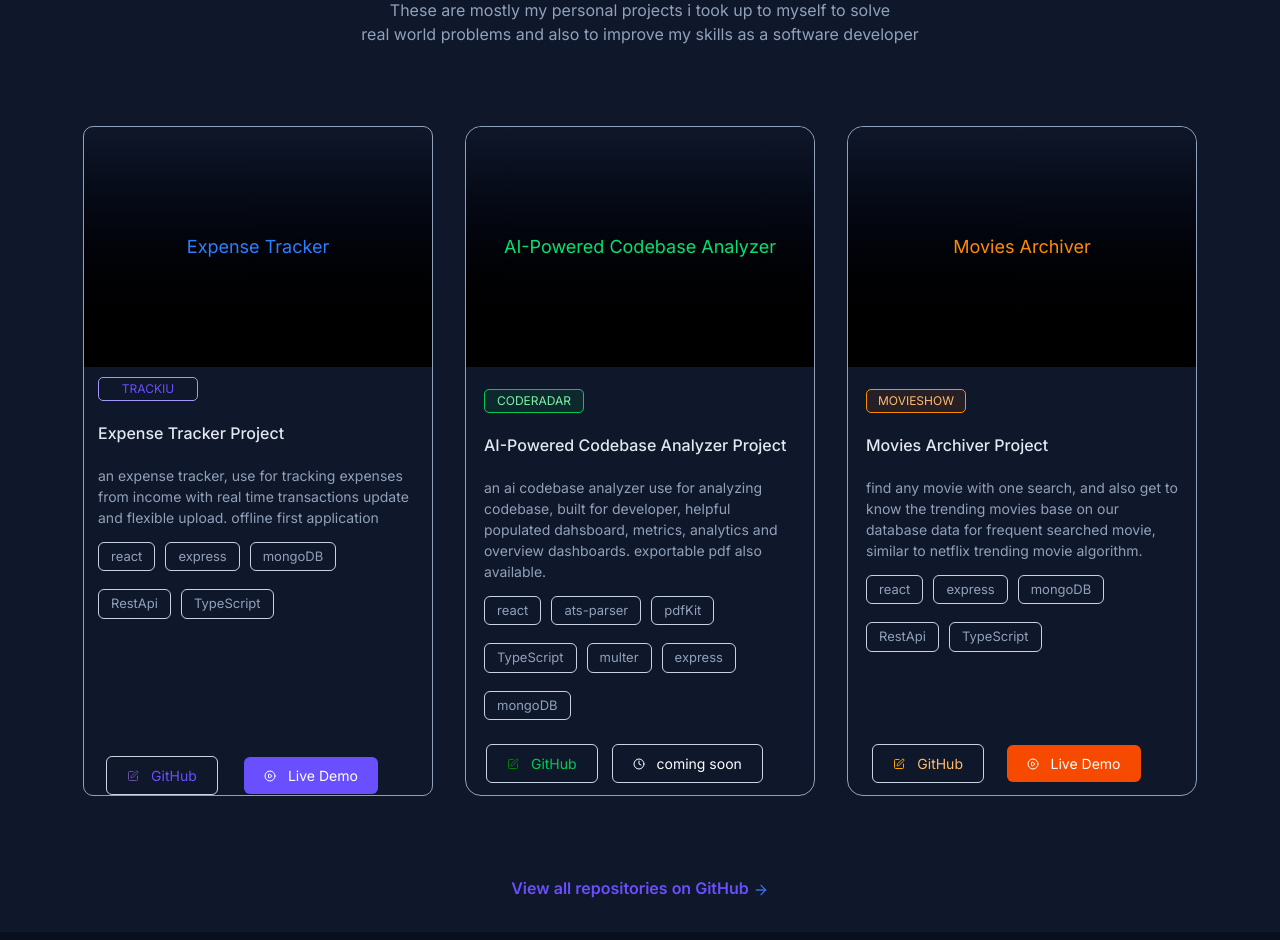
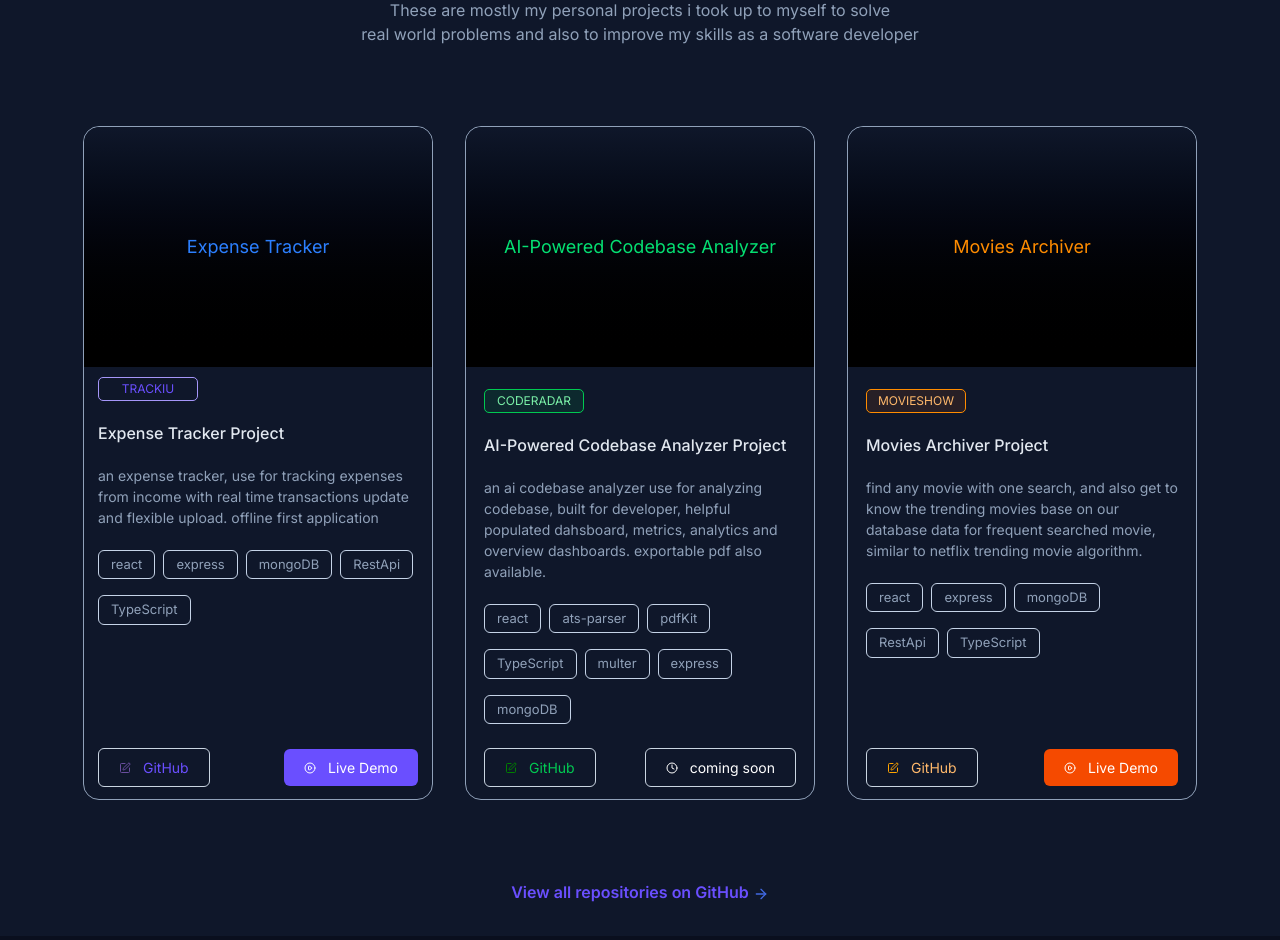
Before and after one commit to focusgabriel/Portfolio, a React (Vite) app: page / in a window 1280 px wide. Shown: the part 1060-2000 px from the top of the page. Built offline with nearby package versions, Linux system fonts and the light colour scheme; no server answers; a web font is replaced by a local one.

Commit message:
refactor: enhance layout and styling of ProjectsCard components for improved consistency and responsiveness

```diff
--- a/src/Projects/aiCodebaseAnalyzer.tsx
+++ b/src/Projects/aiCodebaseAnalyzer.tsx
@@ -14,18 +14,24 @@ interface projectsProps {
 
 const ProjectsCard1 = ({ mainTitle, label, title, content }: projectsProps) => {
   return (
-    <div className="w-full md:w-[350px] min-h-[420px] border relative rounded-2xl border-slate-400 hover:border-green-500 hover:shadow-[0_0_12px_rgba(34,197,94,0.35)] flex flex-col">
-      <div className="w-full h-[30vh] bg-gradient-to-b from-[#0f172a] to-black noBorder flex justify-center items-center rounded-2xl shrink-0">
+    <div className="w-full md:w-80 lg:w-[350px] min-h-[420px] border relative rounded-2xl border-slate-400 hover:border-green-500 hover:shadow-[0_0_12px_rgba(34,197,94,0.12)] flex flex-col">
+      <div className="w-full h-[26vh] md:h-[30vh] bg-gradient-to-b from-[#0f172a] to-black noBorder flex justify-center items-center rounded-2xl shrink-0">
         <h2 className="text-center text-green-400 text-[18px]">{mainTitle}</h2>
       </div>
 
       <div className="px-[18px] py-[12px] flex flex-col flex-1">
-        <p className="border border-green-500 text-green-300 bg-green-500/10 text-center uppercase p-[2px] w-[100px] text-[12px] rounded-[5px] my-[10px]">{label}</p>
-        <h3 className="font-medium capitalize my-[10px] text-slate-200">{title}</h3>
-        <p className="text-slate-400 text-[14px] leading-[150%] my-[10px]">{content}</p>
+        <p className="border border-green-500 text-green-300 bg-green-500/10 text-center uppercase p-[2px] w-[100px] text-[12px] rounded-[5px] my-[10px]">
+          {label}
+        </p>
+        <h3 className="font-medium capitalize my-[10px] text-slate-200">
+          {title}
+        </h3>
+        <p className="text-slate-400 text-[14px] leading-[150%] my-[10px]">
+          {content}
+        </p>
 
-        <div className="labelCards">
-          <ul className="flex flex-wrap items-center gap-[10px]">
+        <div className="labelCards mt-2">
+          <ul className="flex flex-wrap items-center gap-2">
             {codeRadar.map(item => (
               <li key={item.techName} className="inline-block">
                 <LabelCards key={item.techName} content={item.techName} />
@@ -33,8 +39,7 @@ const ProjectsCard1 = ({ mainTitle, label, title, content }: projectsProps) => {
             ))}
           </ul>
         </div>
-
-        <div className="flex justify-around items-center w-[90%] gap-[10px] mt-auto pt-4">
+        <div className="flex flex-col sm:flex-row justify-between items-center gap-3 mt-auto pt-4 w-full ">
           <Button
             icon={SquarePen}
             iconColor="green"
--- a/src/Projects/expenseTracker.tsx
+++ b/src/Projects/expenseTracker.tsx
@@ -14,18 +14,24 @@ interface projectsProps {
 
 const ProjectsCard = ({ mainTitle, label, title, content }: projectsProps) => {
   return (
-    <div className="w-full md:w-[350px] min-h-[420px] rounded-[10px] border border-slate-400 hover:border-[#a596f9] relative flex flex-col">
-      <div className="w-full h-[30vh] bg-gradient-to-b from-[#0f172a] to-black noBorder flex justify-center items-center rounded-2xl shrink-0">
+    <div className="w-full md:w-80 lg:w-[350px] min-h-[420px] rounded-2xl border relative border-slate-400 hover:border-[#a596f9] flex flex-col">
+      <div className="w-full h-[26vh] md:h-[30vh] bg-gradient-to-b from-[#0f172a] to-black noBorder flex justify-center items-center rounded-2xl shrink-0">
         <h2 className="text-center text-blue-500 text-[18px]">{mainTitle}</h2>
       </div>
 
       <div className="px-[14px] flex flex-col flex-1">
-        <p className="border border-[#a596f9] text-center uppercase p-[2px] w-[100px] text-[12px] rounded-[5px] my-[10px] text-[#6a4fff]">{label}</p>
-        <h3 className="font-medium capitalize my-[10px] text-slate-200">{title}</h3>
-        <p className="text-slate-400 text-[14px] leading-[150%] my-[10px]">{content}</p>
+        <p className="border border-[#a596f9] text-center uppercase p-[2px] w-[100px] text-[12px] rounded-[5px] my-[10px] text-[#6a4fff]">
+          {label}
+        </p>
+        <h3 className="font-medium capitalize my-[10px] text-slate-200">
+          {title}
+        </h3>
+        <p className="text-slate-400 text-[14px] leading-[150%] my-[10px]">
+          {content}
+        </p>
 
-        <div className="labelCards">
-          <ul className="flex flex-wrap items-center gap-[10px]">
+        <div className="labelCards mt-2">
+          <ul className="flex flex-wrap items-center gap-2">
             {trackiu.map(item => (
               <li key={item.techName} className="inline-block">
                 <LabelCards key={item.techName} content={item.techName} />
@@ -33,8 +39,7 @@ const ProjectsCard = ({ mainTitle, label, title, content }: projectsProps) => {
             ))}
           </ul>
         </div>
-
-        <div className="flex justify-around items-center w-[90%] gap-[10px] mt-auto pt-4">
+        <div className="flex flex-col sm:flex-row justify-between items-center gap-3 mt-auto pt-4 pb-3 w-full">
           <Button
             icon={SquarePen}
             iconColor="blue"
--- a/src/Projects/movieArchiver.tsx
+++ b/src/Projects/movieArchiver.tsx
@@ -14,18 +14,24 @@ interface projectsProps {
 
 const ProjectsCard2 = ({ mainTitle, label, title, content }: projectsProps) => {
   return (
-    <div className="w-full md:w-[350px] min-h-[420px] border rounded-2xl relative border-slate-400 hover:border-orange-500 hover:not-first:shadow-[0_0_12px_rgba(251,146,60,0.35)] flex flex-col">
-      <div className="w-full h-[30vh] bg-gradient-to-b from-[#0f172a] to-black noBorder flex justify-center items-center rounded-2xl shrink-0">
+    <div className="w-full md:w-80 lg:w-[350px] min-h-[420px] border rounded-2xl relative border-slate-400 hover:border-orange-500 hover:shadow-[0_0_12px_rgba(251,146,60,0.12)] flex flex-col">
+      <div className="w-full h-[26vh] md:h-[30vh] bg-gradient-to-b from-[#0f172a] to-black noBorder flex justify-center items-center rounded-2xl shrink-0">
         <h2 className="text-center text-[#FF8C00] text-[18px]">{mainTitle}</h2>
       </div>
 
       <div className="px-[18px] py-[12px] flex flex-col flex-1">
-        <p className="border border-[#FF8C00] text-orange-300 bg-orange-500/10 text-center uppercase p-[2px] w-[100px] text-[12px] rounded-[5px] my-[10px]">{label}</p>
-        <h3 className="font-medium capitalize my-[10px] text-slate-200">{title}</h3>
-        <p className="text-slate-400 text-[14px] leading-[150%] my-[10px]">{content}</p>
+        <p className="border border-[#FF8C00] text-orange-300 bg-orange-500/10 text-center uppercase p-[2px] w-[100px] text-[12px] rounded-[5px] my-[10px]">
+          {label}
+        </p>
+        <h3 className="font-medium capitalize my-[10px] text-slate-200">
+          {title}
+        </h3>
+        <p className="text-slate-400 text-[14px] leading-[150%] my-[10px]">
+          {content}
+        </p>
 
-        <div className="labelCards">
-          <ul className="flex flex-wrap items-center gap-[10px]">
+        <div className="labelCards mt-2">
+          <ul className="flex flex-wrap items-center gap-2">
             {movie.map(item => (
               <li key={item.techName} className="inline-block">
                 <LabelCards key={item.techName} content={item.techName} />
@@ -33,8 +39,7 @@ const ProjectsCard2 = ({ mainTitle, label, title, content }: projectsProps) => {
             ))}
           </ul>
         </div>
-
-        <div className="flex justify-around items-center w-[90%] gap-[10px] mt-auto pt-4">
+        <div className="flex flex-col sm:flex-row justify-between items-center gap-3 mt-auto pt-4 w-full">
           <Button
             icon={SquarePen}
             iconColor="orange"
@@ -42,7 +47,6 @@ const ProjectsCard2 = ({ mainTitle, label, title, content }: projectsProps) => {
             link="https://github.com/focusgabriel/Expense_Tracker.git"
             bordered="orange"
             textColor="orange"
-
           />
           <Button
             icon={CirclePlay}
```
